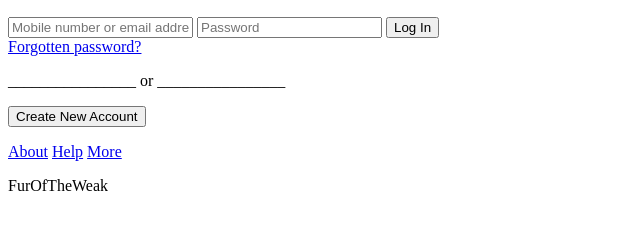
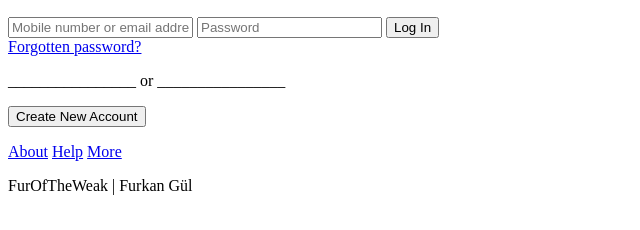
Before and after one commit to furkhangul/Project-Facebook, a plain HTML site: page index.html in a window 1280 px wide. Shown: the part 50-280 px from the top of the page, without its empty margins (0-640 px from the left). Drawn offline with Linux system fonts and the light colour scheme.

Commit message:
Update index.html

```diff
--- a/index.html
+++ b/index.html
@@ -25,7 +25,7 @@
                <a href="#">Help</a>
                <a href="#">More</a>
            </p>
-           <p class="meta">FurOfTheWeak</p>
+           <p class="meta">FurOfTheWeak | Furkan Gül</p>
         </footer>
       </section>
     </body>
```
